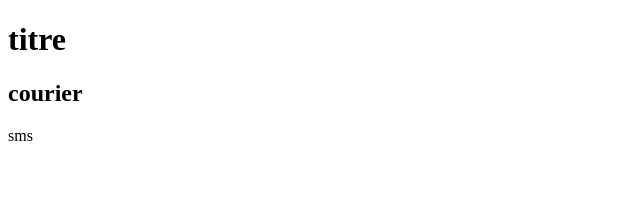
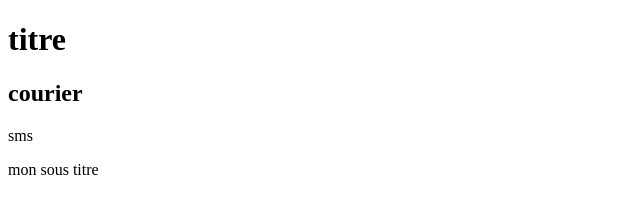
Before and after one commit to ella-533/piscinn, a plain HTML site: page index.html in a window 1280 px wide. Shown: the whole page, without its empty margins (0-640 px from the left). Drawn offline with Linux system fonts and the light colour scheme.

Commit message:
Ajout sous titre

```diff
--- a/index.html
+++ b/index.html
@@ -7,6 +7,7 @@
 </head><h1>titre</h1>
 <h2>courier</h2>
 <p>sms</p>
+<p>mon sous titre</p>
 <body>
 
 </body>
```
